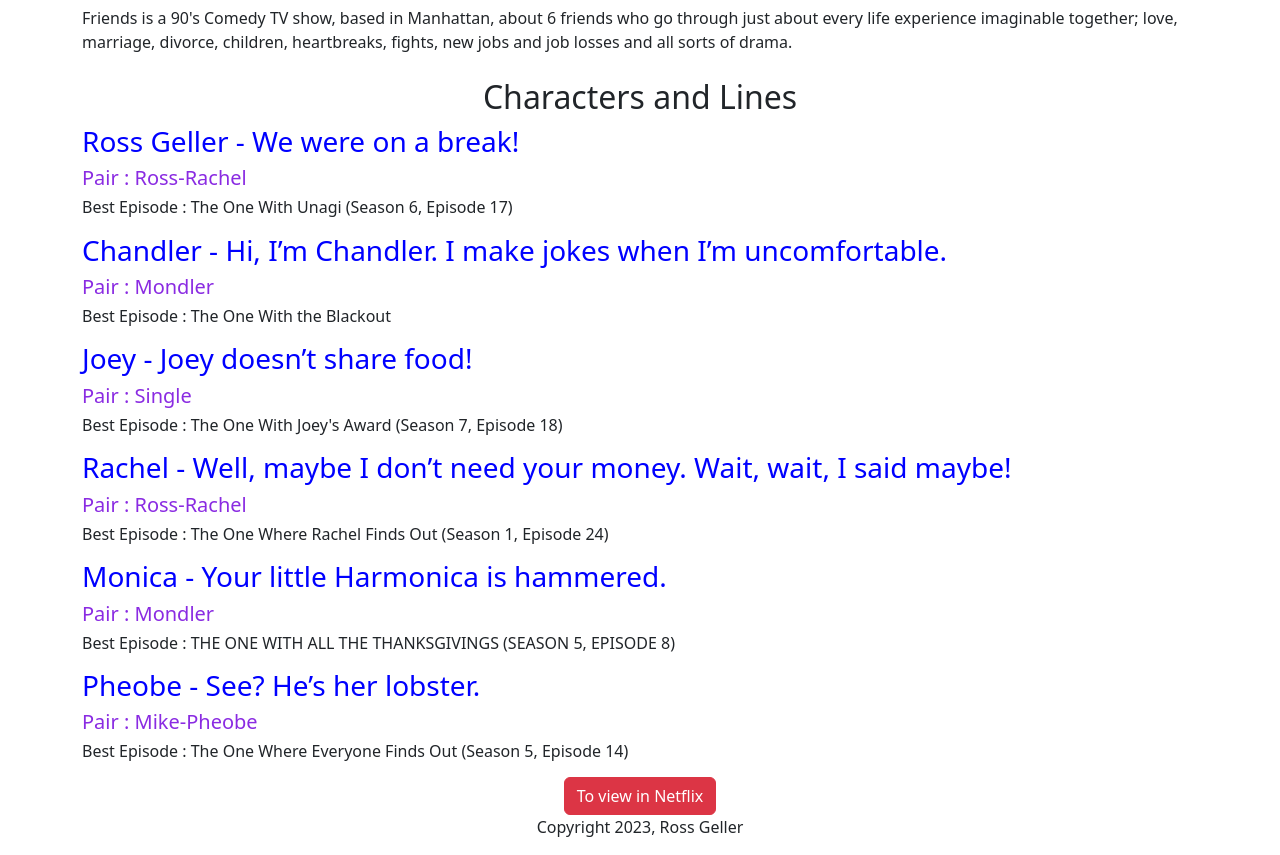
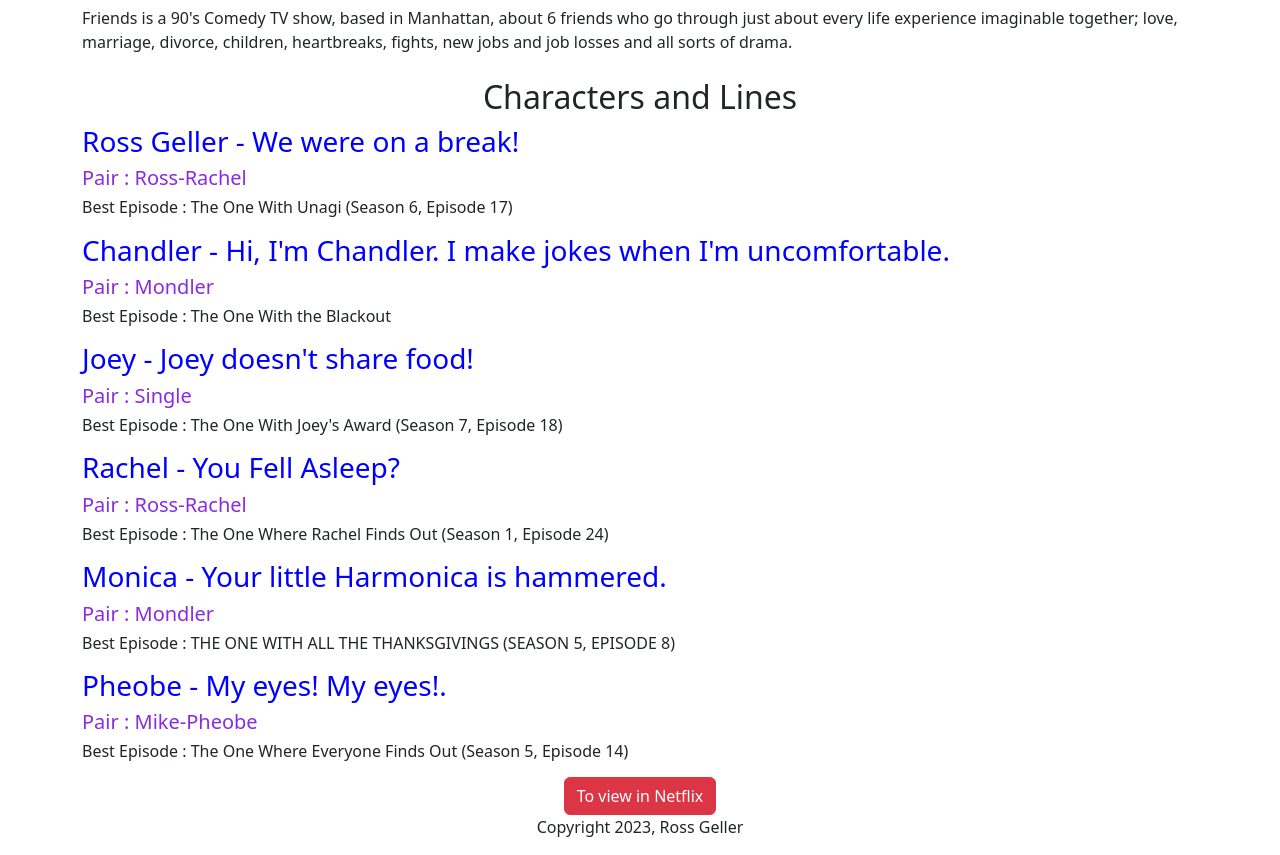
Before and after one commit to BUTCHER16/web_devs_with_flask_and_dynamite_v2, a Flask app: page / in a window 1280 px wide. Shown: the part 496-1351 px from the top of the page. Run offline with Flask 3, Linux system fonts and the light colour scheme.

Commit message:
added  dynamic data

```diff
--- a/app.py
+++ b/app.py
@@ -1,4 +1,4 @@
-from flask import Flask , render_template
+from flask import Flask , render_template ,jsonify
 
 app = Flask(__name__)
 
@@ -11,19 +11,19 @@
     },
     {
         'name' : 'Chandler',
-        'dia' : "Hi, I’m Chandler. I make jokes when I’m uncomfortable.",
+        'dia' : "Hi, I'm Chandler. I make jokes when I'm uncomfortable.",
         'pair': 'Mondler',
         'be' : "The One With the Blackout"
     },
     {
         'name' : 'Joey',
-        'dia' : "Joey doesn’t share food!",
+        'dia' : "Joey doesn't share food!",
         'pair': 'Single',
         'be' : "The One With Joey's Award (Season 7, Episode 18)"
     },
     {
         'name' : 'Rachel',
-        'dia' : "Well, maybe I don’t need your money. Wait, wait, I said maybe!",
+        'dia' : "You Fell Asleep?",
         'pair': 'Ross-Rachel',
         'be' : "The One Where Rachel Finds Out (Season 1, Episode 24)"
     },
@@ -35,7 +35,7 @@
     },
     {
         'name' : 'Pheobe',
-        'dia' : "See? He’s her lobster.",
+        'dia' : "My eyes! My eyes!.",
         'pair': 'Mike-Pheobe',
         'be' : "The One Where Everyone Finds Out (Season 5, Episode 14)"
     },
@@ -46,6 +46,10 @@
 def greeting():
     return render_template("home.html",character=CHARACTER)
 
+@app.route("/api/characters")
+def list_character():
+    return jsonify(CHARACTER)
+
 
 if __name__ == '__main__':
     app.run(debug=True)
--- a/templates/home.html
+++ b/templates/home.html
@@ -6,6 +6,9 @@
     <meta name="viewport" content="width=device-width, initial-scale=1.0">
     <link href="https://cdn.jsdelivr.net/npm/bootstrap@5.3.0-alpha3/dist/css/bootstrap.min.css" rel="stylesheet" integrity="sha384-KK94CHFLLe+nY2dmCWGMq91rCGa5gtU4mk92HdvYe+M/SXH301p5ILy+dN9+nJOZ" crossorigin="anonymous">
     <style>
+        body {
+            background-image: url();
+        }
         #banner{
             height: 360px;
             width: 100%;
@@ -18,7 +21,7 @@
 <body>
     <div class="container">
         <h1 class="text-center mt-2 mb-4">Friends Series</h1>
-        <img class="img-fluid" id="banner" src="http://127.0.0.1:5500/static/central_perk_main.jpg">
+        <img class="img-fluid" id="banner" src="http://127.0.0.1:5000/static/central_perk_main.jpg">
         <h2 class="text-center mt-2 mb-3">About Friends</h2>
         <p>Friends is a 90's Comedy TV show, based in Manhattan, about 6 friends who go through just about every life experience imaginable together; love, marriage, divorce, children, heartbreaks, fights, new jobs and job losses and all sorts of drama.</p>
 
```
